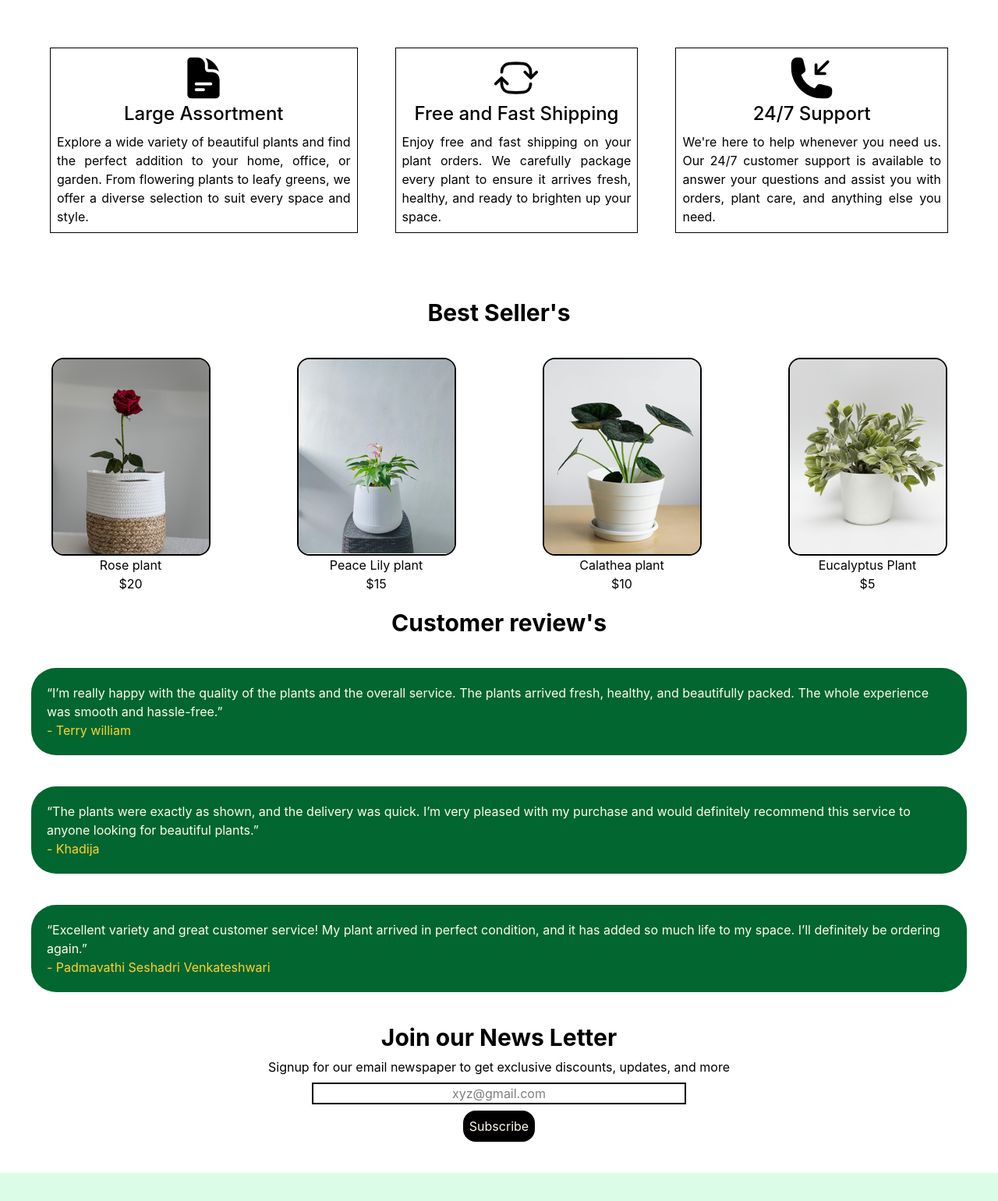
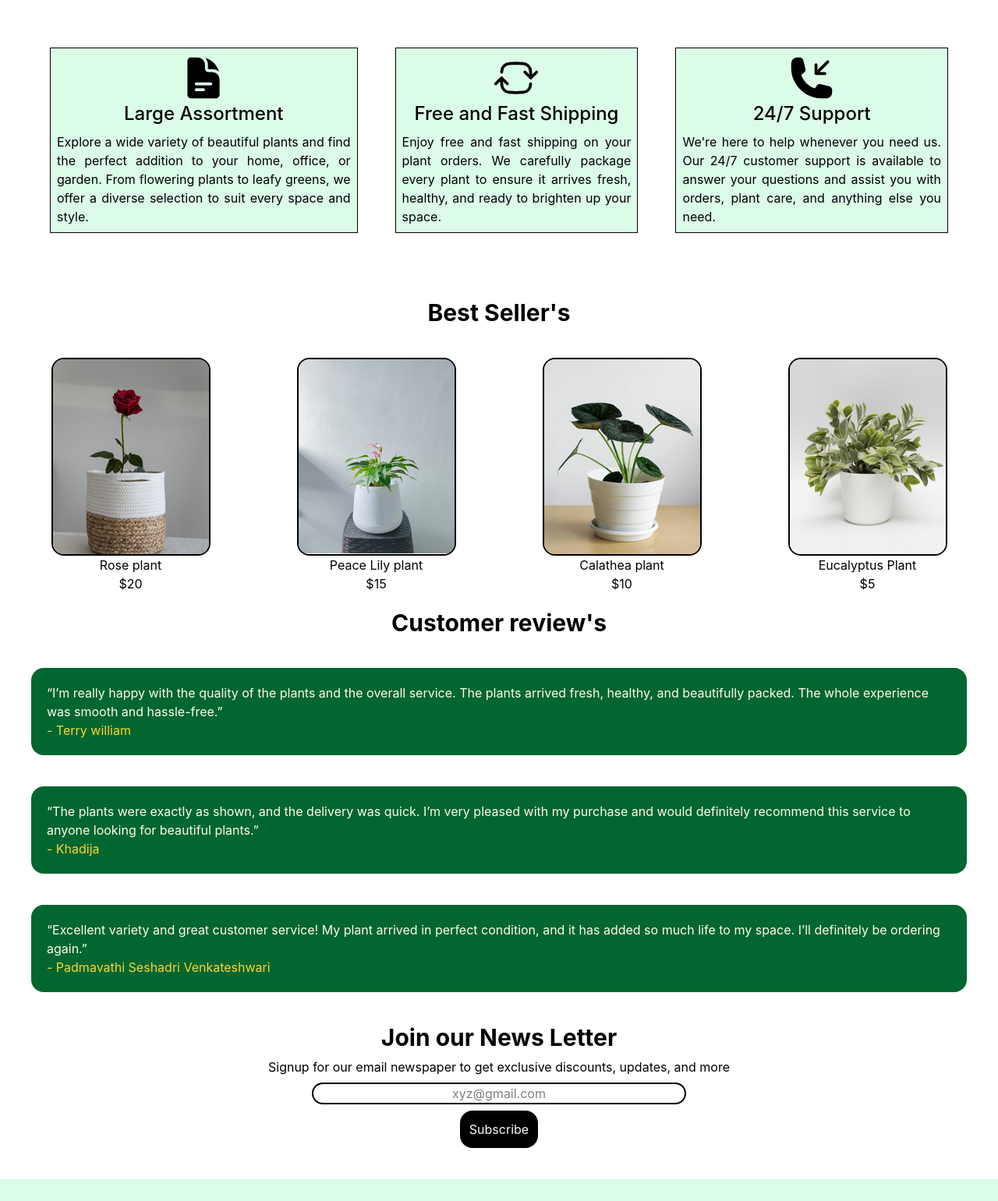
Before and after one commit to SherwinjClitus/Greenden, a website: page index.html in a window 1280 px wide. Shown: the part 479-2020 px from the top of the page at 78% size. Drawn offline with Linux system fonts and the light colour scheme.

Commit message:
refine UI styling

```diff
--- a/index.html
+++ b/index.html
@@ -15,7 +15,7 @@
     <nav
       class="bg-green-100 p-2 flex items-center justify-between shadow-xl sticky top-0 z-10"
     >
-      <h1 class="text-2xl">Greenden</h1>
+      <h1 class="text-2xl font-mono font-bold">Greenden</h1>
       <svg
         xmlns="http://www.w3.org/2000/svg"
         viewBox="0 0 20 20"
@@ -82,7 +82,7 @@
         </p>
       </div>
       <div class="md:flex p-10">
-        <div class="border border-black p-2 m-6 text-center">
+        <div class="border border-black bg-green-100 p-2 m-6 text-center">
           <svg
             xmlns="http://www.w3.org/2000/svg"
             viewBox="0 0 24 24"
@@ -106,7 +106,7 @@
             style.
           </p>
         </div>
-        <div class="border border-black p-2 m-6 text-center">
+        <div class="border border-black bg-green-100 p-2 m-6 text-center">
           <svg
             xmlns="http://www.w3.org/2000/svg"
             viewBox="0 0 24 24"
@@ -127,7 +127,7 @@
             to brighten up your space.
           </p>
         </div>
-        <div class="border border-black p-2 m-6 text-center">
+        <div class="border border-black bg-green-100 p-2 m-6 text-center">
           <svg
             xmlns="http://www.w3.org/2000/svg"
             viewBox="0 0 24 24"
@@ -199,7 +199,7 @@
     <!---REVIEW SECTION-->
     <section>
       <h1 class="text-3xl font-bold text-center">Customer review's</h1>
-      <div class="bg-green-800 text-amber-50 p-5 m-10 rounded-4xl">
+      <div class="bg-green-800 text-amber-50 p-5 m-10 rounded-2xl">
         <p>
           “I’m really happy with the quality of the plants and the overall
           service. The plants arrived fresh, healthy, and beautifully packed.
@@ -207,7 +207,7 @@
         </p>
         <p class="text-amber-300">- Terry william</p>
       </div>
-      <div class="bg-green-800 text-amber-50 p-5 m-10 rounded-4xl">
+      <div class="bg-green-800 text-amber-50 p-5 m-10 rounded-2xl">
         <p>
           “The plants were exactly as shown, and the delivery was quick. I’m
           very pleased with my purchase and would definitely recommend this
@@ -215,7 +215,7 @@
         </p>
         <p class="text-amber-300">- Khadija</p>
       </div>
-      <div class="bg-green-800 text-amber-50 p-5 m-10 rounded-4xl">
+      <div class="bg-green-800 text-amber-50 p-5 m-10 rounded-2xl">
         <p>
           “Excellent variety and great customer service! My plant arrived in
           perfect condition, and it has added so much life to my space. I’ll
@@ -226,7 +226,7 @@
     </section>
     <!--NEWS LETTER-->
     <section>
-      <div class="flex flex-col gap-2 m-10 items-center">
+      <div class="flex flex-col gap-2 m-10 items-center ">
         <h1 class="text-3xl font-bold text-center">Join our News Letter</h1>
         <p class="text-center">
           Signup for our email newspaper to get exclusive discounts, updates, and
@@ -235,11 +235,11 @@
         <input
           type="text"
           placeholder="xyz@gmail.com"
-          class="text-center border-2"
+          class="text-center border-2 rounded-2xl"
           style="width: 40%"
         />
         <button
-          class="bg-black text-amber-50 p-2 rounded-2xl hover:cursor-pointer"
+          class="bg-black text-amber-50 p-3 rounded-2xl hover:cursor-pointer"
         >
           Subscribe
         </button>
```
